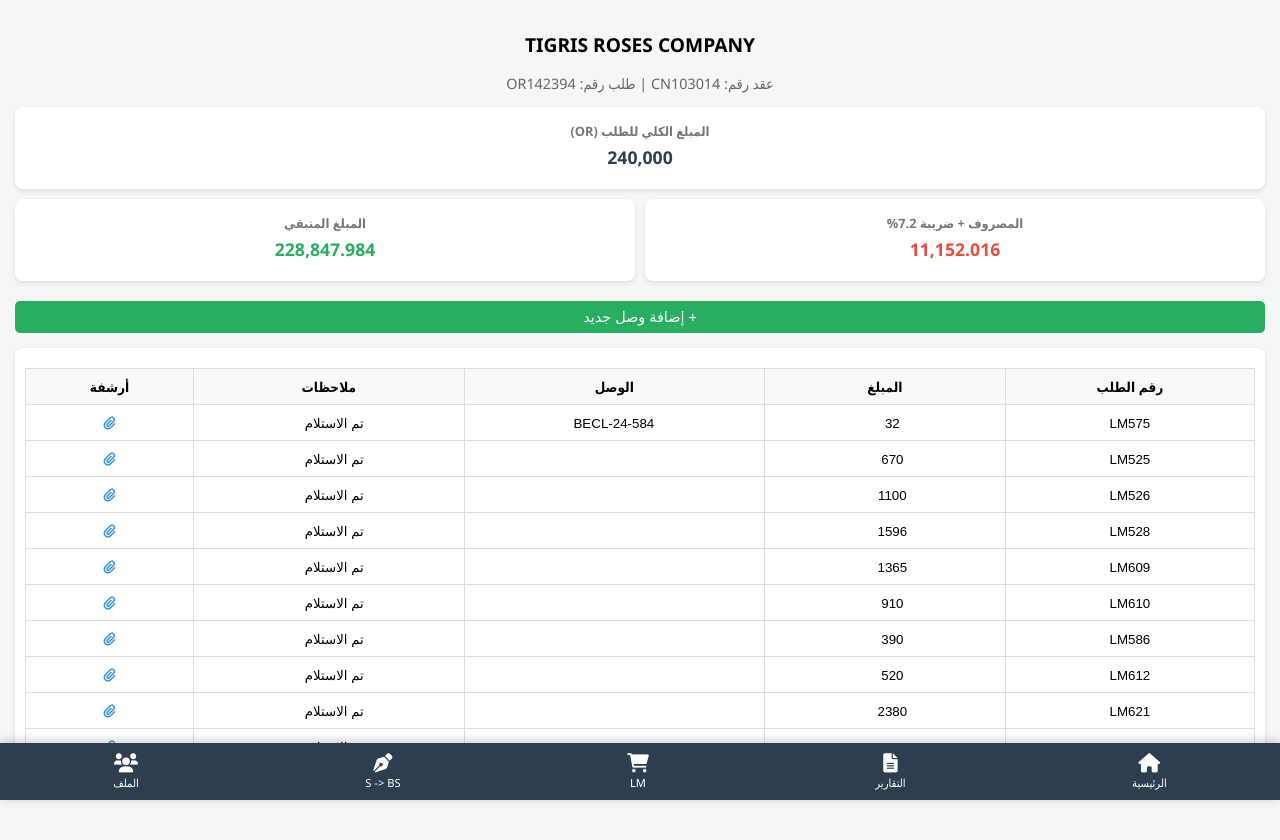
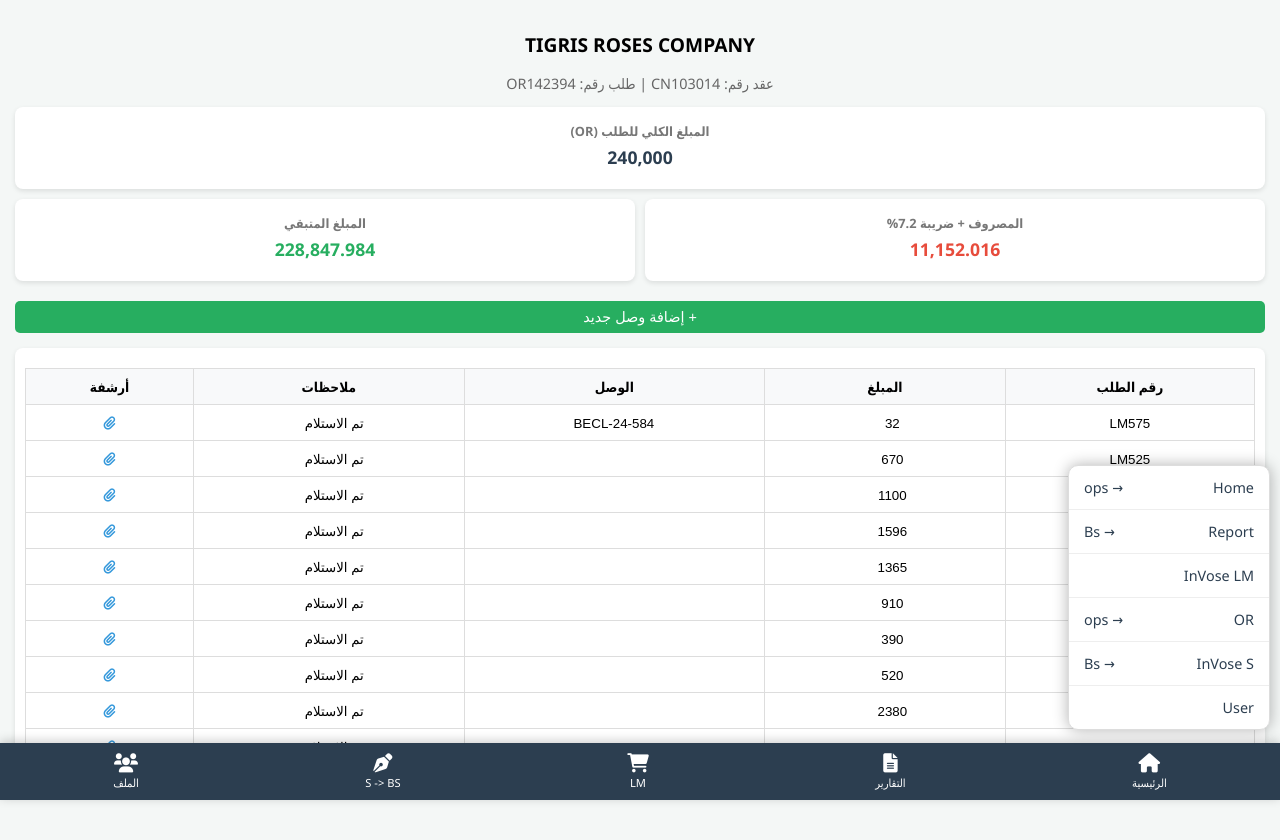
Before and after one commit to 1998basm1998-bot/Pppppppppp, a plain HTML site: page index.html in a window 1280 px wide. Both pictures are taken after a click on the element "الرئيسية". Drawn offline with Linux system fonts and the light colour scheme.

Commit message:
Update index.html

```diff
--- a/index.html
+++ b/index.html
@@ -49,6 +49,37 @@
         .bottom-nav div:hover {
             color: var(--accent-color);
         }
+
+        /* القائمة المنبثقة للخيارات */
+        .options-menu {
+            display: none;
+            position: fixed;
+            bottom: 70px;
+            right: 10px;
+            background: white;
+            width: 200px;
+            border-radius: 10px;
+            box-shadow: 0 0 15px rgba(0,0,0,0.3);
+            z-index: 2000;
+            border: 1px solid #ddd;
+        }
+
+        .options-menu ul {
+            list-style: none;
+            padding: 0;
+            margin: 0;
+        }
+
+        .options-menu li {
+            padding: 12px 15px;
+            border-bottom: 1px solid #eee;
+            font-size: 0.9rem;
+            color: var(--primary-color);
+            display: flex;
+            justify-content: space-between;
+        }
+
+        .options-menu li:last-child { border-bottom: none; }
 
         /* المحتوى الرئيسي */
         .main-content {
@@ -118,6 +149,17 @@
 </head>
 <body>
 
+    <div id="main-options" class="options-menu">
+        <ul>
+            <li>Home <span>→ ops</span></li>
+            <li>Report <span>→ Bs</span></li>
+            <li>InVose LM</li>
+            <li>OR <span>→ ops</span></li>
+            <li>InVose S <span>→ Bs</span></li>
+            <li>User</li>
+        </ul>
+    </div>
+
     <div class="main-content">
         <header>
             <h2 style="font-size: 1.2rem; text-align: center;">TIGRIS ROSES COMPANY</h2>
@@ -159,7 +201,7 @@
     </div>
 
     <div class="bottom-nav">
-        <div><i class="fas fa-home"></i>الرئيسية</div>
+        <div onclick="toggleMenu()"><i class="fas fa-home"></i>الرئيسية</div>
         <div><i class="fas fa-file-alt"></i>التقارير</div>
         <div><i class="fas fa-shopping-cart"></i>LM</div>
         <div><i class="fas fa-pen-nib"></i>S -> BS</div>
@@ -167,7 +209,19 @@
     </div>
 
     <script>
-        // البيانات المستخرجة من الجدول الذي أرفقته
+        // دالة إظهار وإخفاء القائمة
+        function toggleMenu() {
+            const menu = document.getElementById('main-options');
+            menu.style.display = (menu.style.display === 'block') ? 'none' : 'block';
+        }
+
+        // إغلاق القائمة عند الضغط خارجها
+        window.onclick = function(event) {
+            if (!event.target.closest('.bottom-nav') && !event.target.closest('.options-menu')) {
+                document.getElementById('main-options').style.display = 'none';
+            }
+        }
+
         let invoices = [
             { req: "LM575", amount: 32, no: "BECL-24-584", notes: "تم الاستلام", fileName: "" },
             { req: "LM525", amount: 670, no: "", notes: "تم الاستلام", fileName: "" },
@@ -207,7 +261,6 @@
                 `;
             });
 
-            // الحسابات النهائية مع الضريبة
             let totalWithFee = rawConsumed + (rawConsumed * adminFeeRate);
             let remaining = contractTotal - totalWithFee;
 
```
